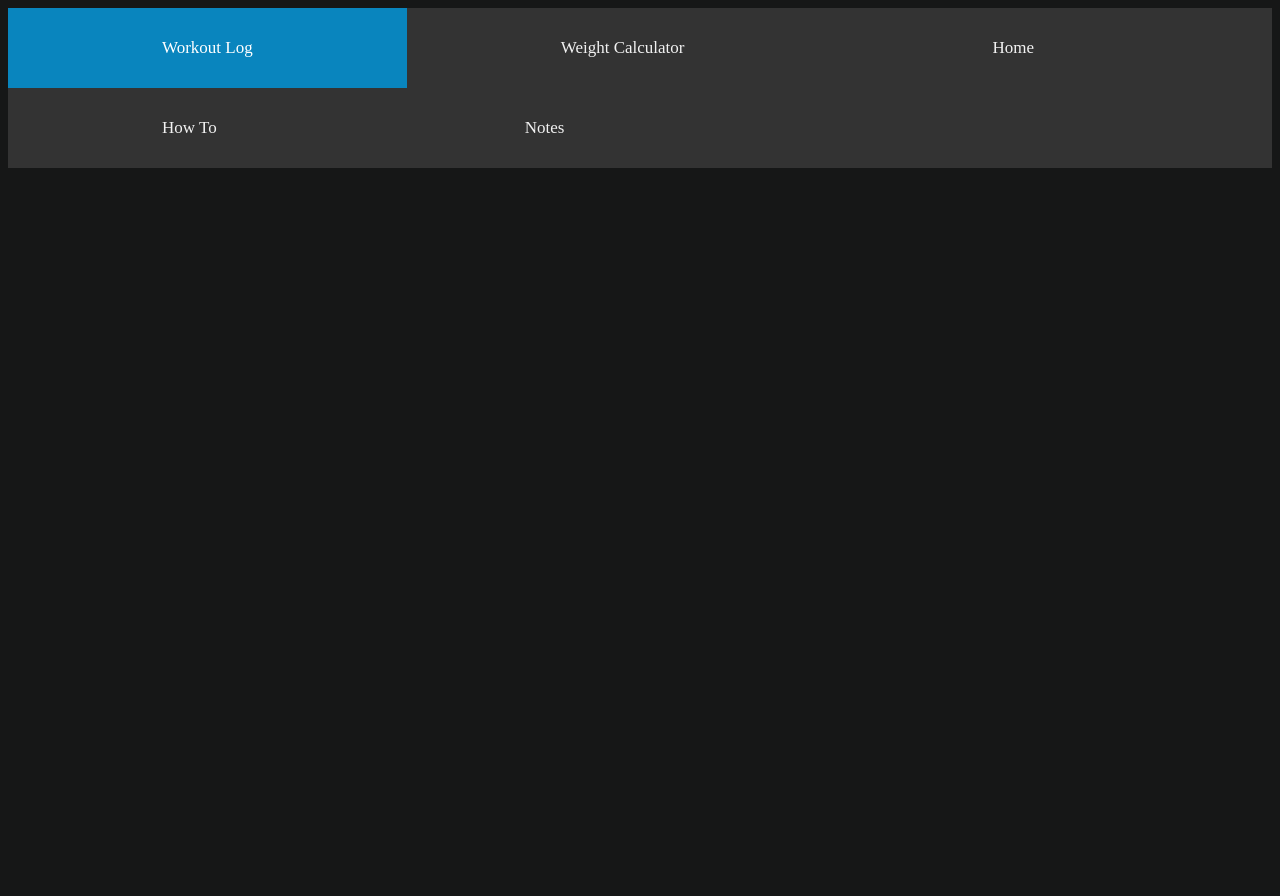
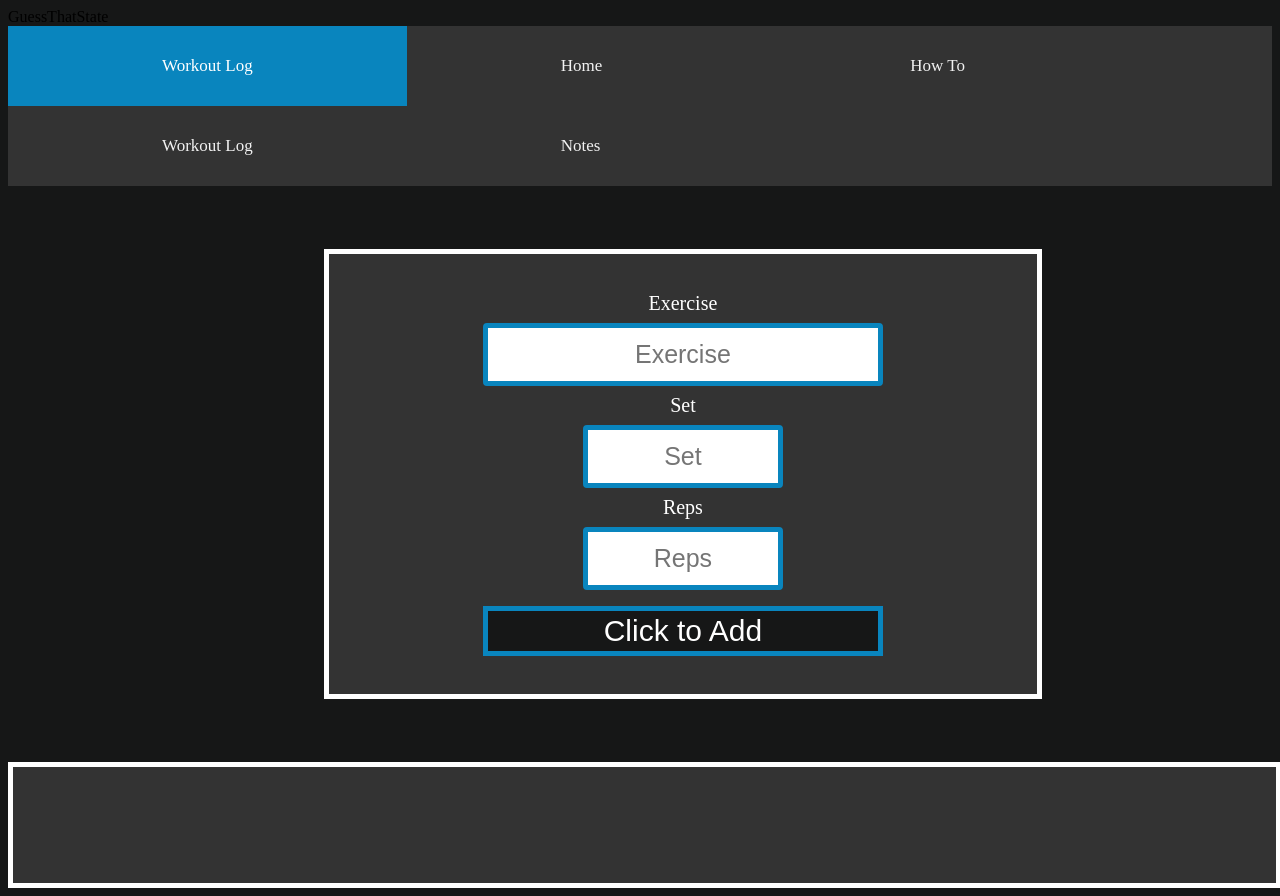
Before and after one commit to rybo1217/GymPartner-Official, a PHP site: page /log.html in a window 1280 px wide. Before the commit the page ends 168 px from the top, so only its background shows below. Run offline with PHP 8.4, Linux system fonts and the light colour scheme.

```diff
--- a/log.html
+++ b/log.html
@@ -1,8 +1,8 @@
 <!DOCTYPE html>
 <html lang="en">
 <meta charset="UTF-8">
-<title>GuessThatState
-</title>
+<Exercise>GuessThatState
+</Exercise>
 <meta name="viewport" content="width=device-width, initial-scale=1.0">
 <link rel="stylesheet" href="styles.css">
 <header>
@@ -11,9 +11,9 @@
 
 <div class="topnav" id="myTopnav">
   <a href="log.html" class="active">Workout Log</a>
-  <a href="weightCounter.html">Weight Calculator</a>
   <a href="index.html">Home</a>
   <a href="howTo.html">How To</a>
+  <a href="log.html">Workout Log</a>
   <a href="notes.html">Notes</a>
   <a href="javascript:void(0);" class="icon" onclick="myFunction()">
     <i class="fa fa-bars"></i>
@@ -23,9 +23,66 @@
 </header>
 <body>
 
+  <form style="width: 50%;margin-left: 25%;margin-bottom: 5%;margin-top: 5%;">
+    <div class="formBox">
+        <label for="Exercise">Exercise </label><br>
+        <input style="width:400px ;text-align:center; font-size: 25px;" type="text" id="Exercise" placeholder="Exercise"/>
+  <br>
+        <label for="ent">Set</label><br>
+        <input style="width: 200px;font-size: 25px;text-align:center;" type="text" id="ent" placeholder="Set"/>
+    <br>
+    <label for="re">Reps</label><br>
+    <input style="width: 200px;font-size: 25px;text-align:center;" type="text" id="re" placeholder="Reps"/>
+<br>
+
+        <button id="btn" style="width:400px ;height:50px;font-size: 30px;">Click to Add</button>
+    </div>
+
+  </div></div>
+</form>
+
+<form class="res"; style="width: 93.9%;">
+  <div class="formBox">
+
+  <div id="msg" style="font-size: 40px;">
+      <pre></pre>
+  </div>
+</div></div>
+</form>
 
 
-<script src="app.js"></script>
+<script>
+  //make it so they can see all their entries in a cleaner dsisplay
+ let Sets = [];
+        // example {id:1592304983049, Exercise: 'Deadpool', Set: 2015}
+        const addSet = (ev)=>{
+            ev.preventDefault();  //to stop the form submitting
+            let Set = {
+                Exercise: document.getElementById('Exercise').value,
+                Sets: document.getElementById('ent').value,
+                Reps: document.getElementById('re').value
+            }
+            Sets.push(Set);
+            document.forms[0].reset(); // to clear the form for the next entries
+            //document.querySelector('form').reset();
+
+            //for display purposes only
+            console.warn('added' , {Sets} );
+            let pre = document.querySelector('#msg');
+            pre.textContent = '\n' + JSON.stringify(Sets, '\t', 2);
+
+            //saving to localStorage
+            localStorage.setItem('MySetList', JSON.stringify(Sets) );
+        }
+        document.addEventListener('DOMContentLoaded', ()=>{
+            document.getElementById('btn').addEventListener('click', addSet);
+        });
+
+        $("#res").submit(function(e) {
+    e.preventDefault();
+});
+// work on stopping page to refresh
+</script>
 
 </body>
 <footer>
--- a/styles.css
+++ b/styles.css
@@ -77,7 +77,7 @@ a.homeMenu {
   color: white;
 
 }
-.bb1,.bb2,.bb3,.bb4{/*weights for barbell elements*/
+.bb1,.bb2,.bb3,.bb4,#btn{/*weights for barbell elements*/
   height: 100px;
   margin-top: 2%;
   background-color:  rgb(22, 23, 23);
@@ -100,13 +100,13 @@ form{
   color: white;
 }
 #ff,#tf,#tff,#te,#fi,#tp{
-  height: 60px;
+  height: 90px;
   margin-top: 2%;
   background-color:  rgb(22, 23, 23);
   font-size: 50px;
   border: 5px solid  #0985be;
   margin-right: 5%;
-  width: 10%;
+  width: 15%;
   color: white;
 }
 label{
@@ -116,3 +116,43 @@ label{
   width: 94%;
 
 }
+input[type=text]
+{
+  width: 200px;
+}
+.formBox{
+  text-align: center;
+
+}
+/* Style inputs */
+input[type=text], select {
+  width: 100%;
+  padding: 12px 20px;
+  margin: 8px 0;
+  display: inline-block;
+  border: 1px solid #ccc;
+  border-radius: 4px;
+  box-sizing: border-box;
+  border: 5px solid  #0985be;
+}
+
+/* Style the submit button */
+input[type=submit] {
+  width: 100%;
+  background-color: #04AA6D;
+  color: white;
+  padding: 14px 20px;
+  margin: 8px 0;
+  border: none;
+  border-radius: 4px;
+  cursor: pointer;
+  border: 5px solid  #0985be;
+}
+
+.res{
+  display: flex;
+  justify-content: flex-start;
+  flex-direction: row;
+  flex-wrap: wrap;
+
+}
```
Also changed, not shown: notes.html (+27 -15 lines).
